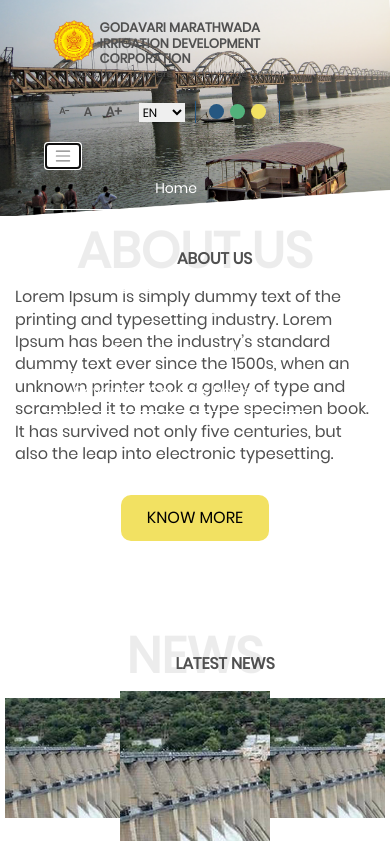
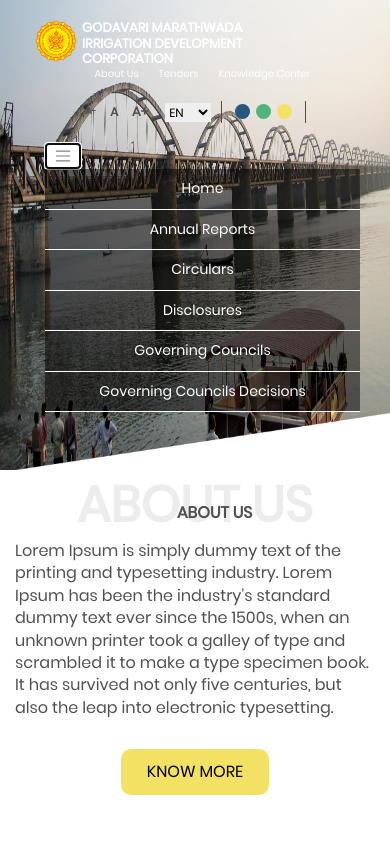
Before and after one commit to madhavpandhare123/godavari-scss-gulp, a website: page app/index.html in a window 390 px wide. Both pictures are taken after a click on the button 62 px from the left and 156 px from the top of the page. Shown: the top 844 px of the page. Drawn offline with nearby package versions, Linux system fonts and the light colour scheme; some icons are missing; files whose address does not match are found by name; a web font is replaced by a local one.

Commit message:
header and footer section

```diff
--- a/app/index.html
+++ b/app/index.html
@@ -16,7 +16,7 @@
 <body>
     <header>
         <div class="header-img-wrpper">
-            <img src="../app/images/header_bg.png" alt="header-bg-image" class="w-100">
+            <img src="../app/images/header_bg.png" alt="header-bg-image" class="w-100" id="img-height">
         </div>
         <div class="container">
             <div class="header d-flex justify-content-between">
@@ -115,20 +115,26 @@
             <div class="card-carousel">
                 <div class="my-card">
                     <div class="card-desc">
-                        <h2 class="card-desc__desc-title">Jayakwadi dam’s 16 gates opened, discharge at 35,630 cusec</h2>
-                        <p class="card-desc__brief-desc">On Wednesday, four gates of the Jayakwadi dam, one of the biggest dams in the state known as the …</p>
+                        <h2 class="card-desc__desc-title">Jayakwadi dam’s 16 gates opened, discharge at 35,630 cusec
+                        </h2>
+                        <p class="card-desc__brief-desc">On Wednesday, four gates of the Jayakwadi dam, one of the
+                            biggest dams in the state known as the …</p>
                     </div>
                 </div>
                 <div class="my-card">
                     <div class="card-desc">
-                        <h2 class="card-desc__desc-title">Jayakwadi dam’s 16 gates opened, discharge at 35,630 cusec</h2>
-                        <p class="card-desc__brief-desc">On Wednesday, four gates of the Jayakwadi dam, one of the biggest dams in the state known as the …</p>
+                        <h2 class="card-desc__desc-title">Jayakwadi dam’s 16 gates opened, discharge at 35,630 cusec
+                        </h2>
+                        <p class="card-desc__brief-desc">On Wednesday, four gates of the Jayakwadi dam, one of the
+                            biggest dams in the state known as the …</p>
                     </div>
                 </div>
                 <div class="my-card">
                     <div class="card-desc">
-                        <h2 class="card-desc__desc-title">Jayakwadi dam’s 16 gates opened, discharge at 35,630 cusec</h2>
-                        <p class="card-desc__brief-desc">On Wednesday, four gates of the Jayakwadi dam, one of the biggest dams in the state known as the …</p>
+                        <h2 class="card-desc__desc-title">Jayakwadi dam’s 16 gates opened, discharge at 35,630 cusec
+                        </h2>
+                        <p class="card-desc__brief-desc">On Wednesday, four gates of the Jayakwadi dam, one of the
+                            biggest dams in the state known as the …</p>
                     </div>
                 </div>
             </div>
@@ -341,8 +347,7 @@
                             <div class="follow-links d-flex justify-content-between align-items-center">
                                 <h4 class="text-dark fb footer-sub-heading">Follow us</h4>
                                 <div class="follow-links__social-icon-wrapper d-flex">
-                                        <a href="javascript:void(0);"
-                                            class="icon-facebook-icon text-dark social-icons"></a>
+                                    <a href="javascript:void(0);" class="icon-facebook-icon text-dark social-icons"></a>
                                     <a href="javascript:void(0);" class="icon-pinterest text-dark social-icons"></a>
                                     <a href="javascript:void(0);" class="icon-twitter text-dark social-icons"></a>
                                     <a href="javascript:void(0);" class="icon-mail1 text-dark social-icons"></a>
@@ -370,11 +375,25 @@
 
     <!-- Popper JS -->
     <script src="https://cdnjs.cloudflare.com/ajax/libs/popper.js/1.16.0/umd/popper.min.js"></script>
+    <script src="../app/js/news-carousel.js"></script>
 
     <!-- Latest compiled JavaScript -->
     <script src="https://maxcdn.bootstrapcdn.com/bootstrap/4.5.0/js/bootstrap.min.js"></script>
-    <script src="https://npmcdn.com/flickity@2/dist/flickity.pkgd.js"></script>
-    <script src="../app/js/news-carousel.js"></script>
+    <script>
+        $(document).ready(function () {
+            $(".navbar-toggler").click(function () {
+                var imgHeight = $('#img-height');
+                var currentHeight = imgHeight.height();
+                if (imgHeight.height() < 450) {
+                    imgHeight.height(470)
+                    // alert(imgHeight.height());
+                } else {
+                    currentHeight;
+                }
+                console.log('currentHeight', currentHeight)
+            });
+        });
+    </script>
 </body>
 
 </html>
--- a/app/scss/layouts/_footer.scss
+++ b/app/scss/layouts/_footer.scss
@@ -60,7 +60,7 @@
             }
         }
     }
-    .left-section{
+    .left-section {
         width: 65%;
     }
     &__left {
@@ -120,7 +120,7 @@
             @include breakpoint(mobile-max) {
                 padding: 1rem;
             }
-            &:focus{
+            &:focus {
                 outline: none;
             }
         }
@@ -276,7 +276,7 @@
         font-size: 2rem;
         border-left: 1px solid $white-color;
         @include breakpoint(ipad-max) {
-           font-size: 1rem;
+            font-size: 1rem;
         }
     }
 }
--- a/app/scss/layouts/_header.scss
+++ b/app/scss/layouts/_header.scss
@@ -1,6 +1,4 @@
-.header-img-wrpper{
-    // width: 100%;
-    // height: 100%;
+.header-img-wrpper {
     position: relative;
 }
 
@@ -39,15 +37,17 @@
             font-weight: 700;
             display: inline-block;
             width: 290px;
+            color: $white-color;
             @include breakpoint(ipad-max) {
                 font-size: 1.2rem;
-                width: 200px;
+                width: 400px;
             }
             @include breakpoint(mobile-max) {
                 font-size: 2rem;
             }
             @include breakpoint(mobile-max-550) {
                 font-size: 1.3rem;
+                width: 65%;
             }
         }
     }
@@ -70,10 +70,10 @@
                         }
                         @include breakpoint(ipad-max) {
                             font-size: 0.8rem;
-                            // font-weight: 700;
                         }
                         @include breakpoint(mobile-max) {
                             font-size: 1rem;
+                            color: $white-color;
                         }
                         &:hover,
                         &:focus {
@@ -133,8 +133,6 @@
                 outline-offset: 0;
                 font-size: 1.4rem;
                 margin: 0 1rem;
-                // appearance:none;
-                // background-image: url(../../images/select-dropdown.svg);
                 @include breakpoint(ipad-pro-max) {
                     font-size: 1rem;
                 }
@@ -173,11 +171,11 @@
             }
             &__search-box {
                 transform: rotate(270deg);
-                &__search{
+                &__search {
                     padding: 0 1rem;
                 }
             }
-            &__header-icon-wrapper{
+            &__header-icon-wrapper {
                 @include breakpoint(mobile-max) {
                     margin-top: 2rem;
                 }
@@ -192,6 +190,10 @@
             }
             @include breakpoint(ipad-max) {
                 font-size: 1rem;
+            }
+            ul {
+                @include breakpoint(mobile-max) {
+                    background-color: rgba(0, 0, 0, 0.5);
                 }
                 li {
                     a {
@@ -214,7 +216,7 @@
                             border-right: none;
                             color: #fff;
                         }
-                    &:hover{
+                        &:hover {
                             color: $primary-color;
                         }
                         // &:last-child{
@@ -225,16 +227,8 @@
             }
         }
     }
+}
 
-.navbar-toggler{
+.navbar-toggler {
     background-color: #fff;
 }
-// .header-img{
-
-// }
-
-// .header-img img {
-//     flex-shrink: 0;
-//     min-width: 100%;
-//     min-height: 100%
-// }
```
Also changed, not shown: app/js/news-carousel.js (+4 -4 lines), app/css/styles.css. Lines whose indentation alone changed are shown as unchanged.
